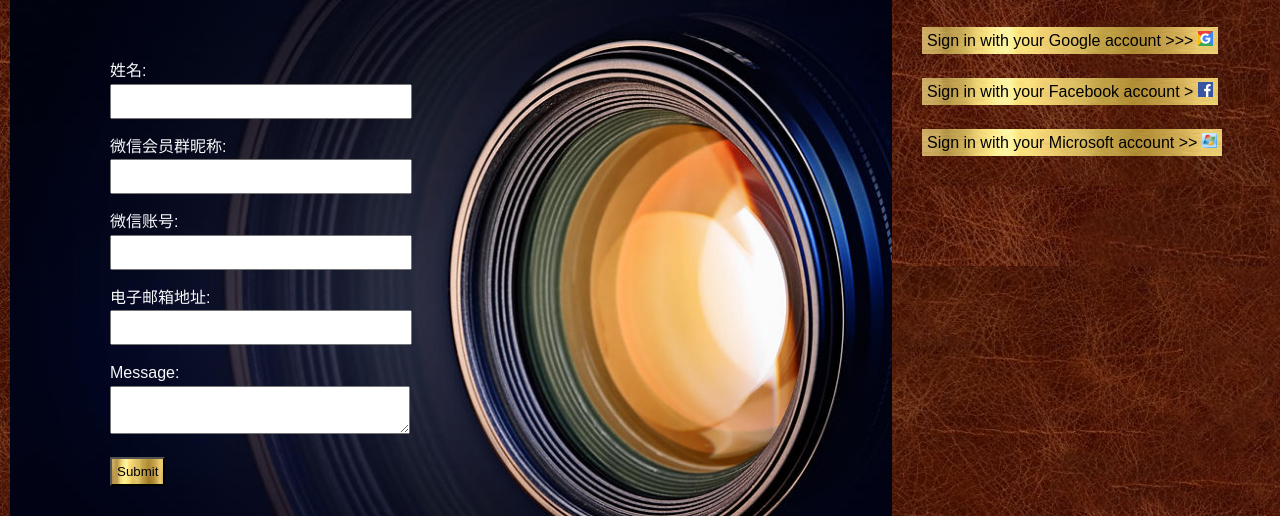
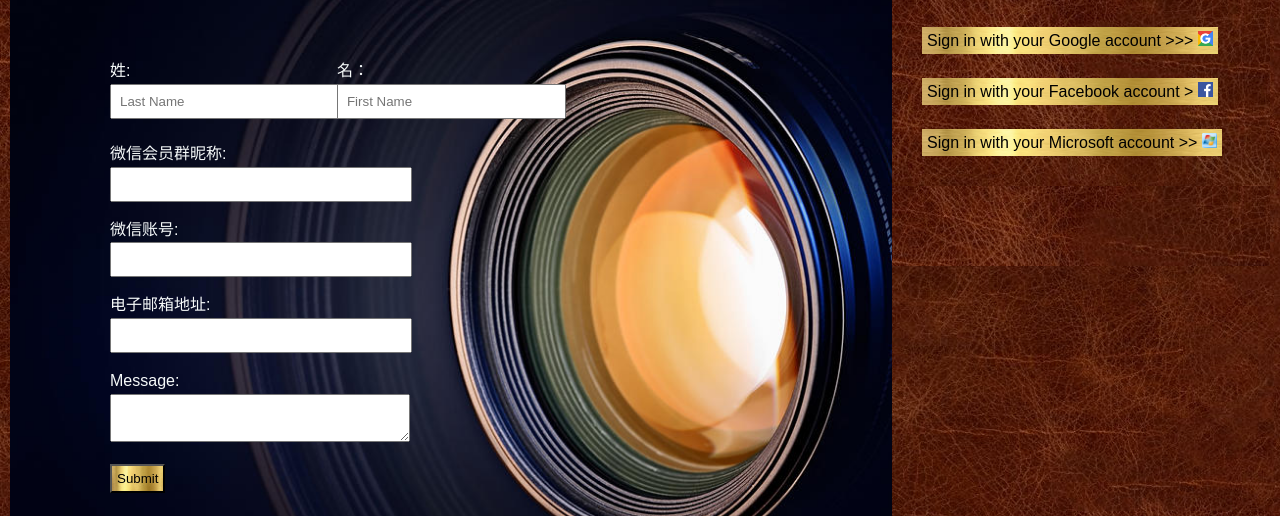
Before and after one commit to karlourLLC/PSNJWeb, a plain HTML site: page register.html in a window 1280 px wide. Shown: the part 539-1055 px from the top of the page. Drawn offline with Linux system fonts and the light colour scheme.

Commit message:
15th commit

```diff
--- a/CSS/styleRegister.css
+++ b/CSS/styleRegister.css
@@ -48,6 +48,22 @@ body{
 	width:100%;
 }
 
+.my-form #name-form{
+	display: inline-block;
+	padding-right: 400px;
+	padding-bottom: 15px;
+	width: 64%;
+}
+
+#lname-form{
+	float: left;
+	width: 48%;
+}
+
+#fname-form{
+	float: right;
+	width: 48%;
+}
 
 #main-header{
 	background-image: url(../img/buttonGold.jpg);
--- a/register.html
+++ b/register.html
@@ -41,9 +41,15 @@
 	<div class="container">
 		<section id="main">
 			<form class="my-form">
-				<div class="form-group">
-					<label>姓名: </label>
-					<input type="text" name="Name">
+				<div id="name-form">
+					<div id="lname-form">
+						<label>姓: </label>
+						<input type="text" placeholder="Last Name" name="lastName">
+					</div>
+					<div id="fname-form">
+						<label for="">名：</label>
+						<input type="text" placeholder="First Name" name="firstName">
+					</div>
 				</div>
 				<div class="form-group">
 					<label>微信会员群昵称: </label>
```
